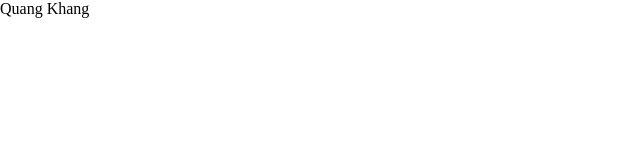
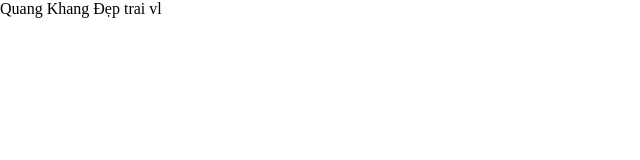
Before and after one commit to nampham148/FlappyCombat, a plain HTML site: page index.html in a window 1280 px wide. Shown: the full height of the page, 0-640 px from the left. Drawn offline with Linux system fonts and the light colour scheme.

Commit message:
Dep trai vl

```diff
--- a/index.html
+++ b/index.html
@@ -11,5 +11,6 @@
 </head>
 <body>
  Quang Khang
+ Đẹp trai vl
 </body>
 </html>
```
